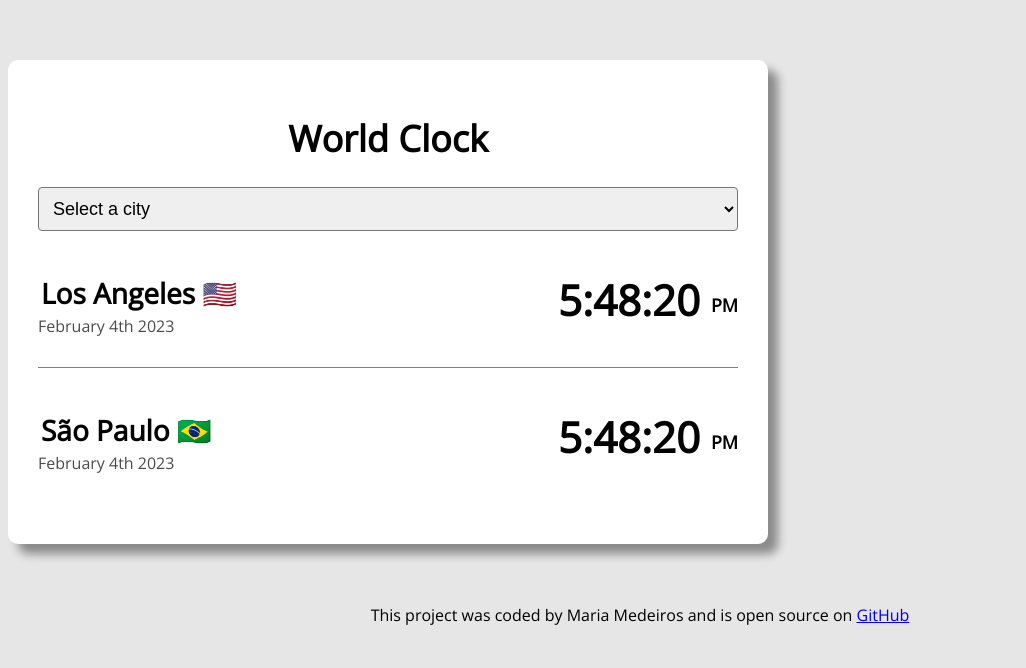
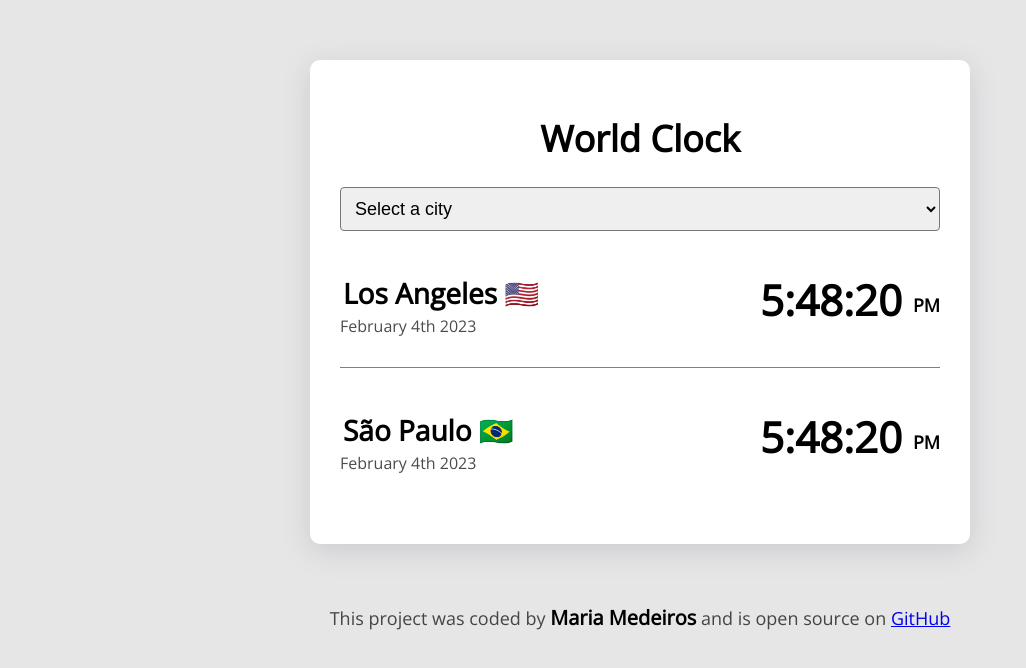
Before and after one commit to mariavmedeiros/world-clock, a plain HTML site: page index.html in a window 1280 px wide. Shown: the whole page, without its empty margins (0-1026 px from the left). Drawn offline with nearby package versions, Linux system fonts and the light colour scheme; a script that the page names is missing.

Commit message:
getting the footer ready

```diff
--- a/index.html
+++ b/index.html
@@ -33,7 +33,9 @@
     </div>
 
     <footer>
-      This project was coded by Maria Medeiros and is open source on
+      This project was coded by
+      <span class="name">Maria Medeiros</span>
+      and is open source on
       <a href="https://github.com/mariavmedeiros/world-clock" target="_blank">
         GitHub</a
       >
--- a/style.css
+++ b/style.css
@@ -5,12 +5,11 @@ body {
 }
 
 .container {
-  max-width: 700px;
-  margin: 0 auto;
+  max-width: 600px;
+  margin: 60px auto;
   background: white;
   padding: 30px;
-  margin: 60px 0;
-  box-shadow: 10px 10px 10px rgba(0, 0, 0, 0.4);
+  box-shadow: rgba(100, 100, 111, 0.2) 0px 7px 29px 0px;
   border-radius: 10px;
 }
 .city {
@@ -37,6 +36,11 @@ body {
   vertical-align: middle;
   line-height: 36px;
 }
+.name {
+  font-weight: bold;
+  font-size: 20px;
+  color: black;
+}
 select {
   display: block;
   width: 100%;
@@ -55,4 +59,6 @@ h2 {
 }
 footer {
   text-align: center;
+  font-size: 18px;
+  color: rgba(0, 0, 0, 0.7);
 }
```
